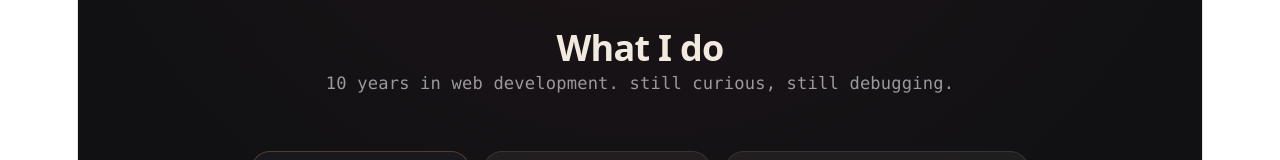
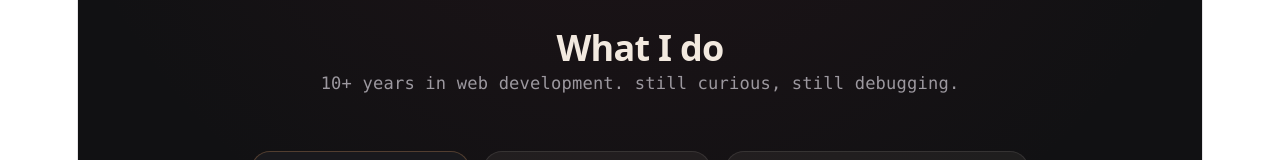
Before and after one commit to astrobunnydev/cats-coffees-codes, a React (Vite) app: page /codes in a window 1280 px wide. Shown: the part 292-452 px from the top of the page. Built offline with nearby package versions, Linux system fonts and the light colour scheme.

Commit message:
Change 10 years to 10+ years in What I Do tagline

```diff
--- a/src/pages/Codes.jsx
+++ b/src/pages/Codes.jsx
@@ -122,7 +122,7 @@ function Codes() {
       <div className="what">
         <h2 className="what__heading">What I do</h2>
         <p className="process__subheading">
-          10 years in web development. still curious, still debugging.
+          10+ years in web development. still curious, still debugging.
         </p>
 
         <ul className="what__pills">
```
